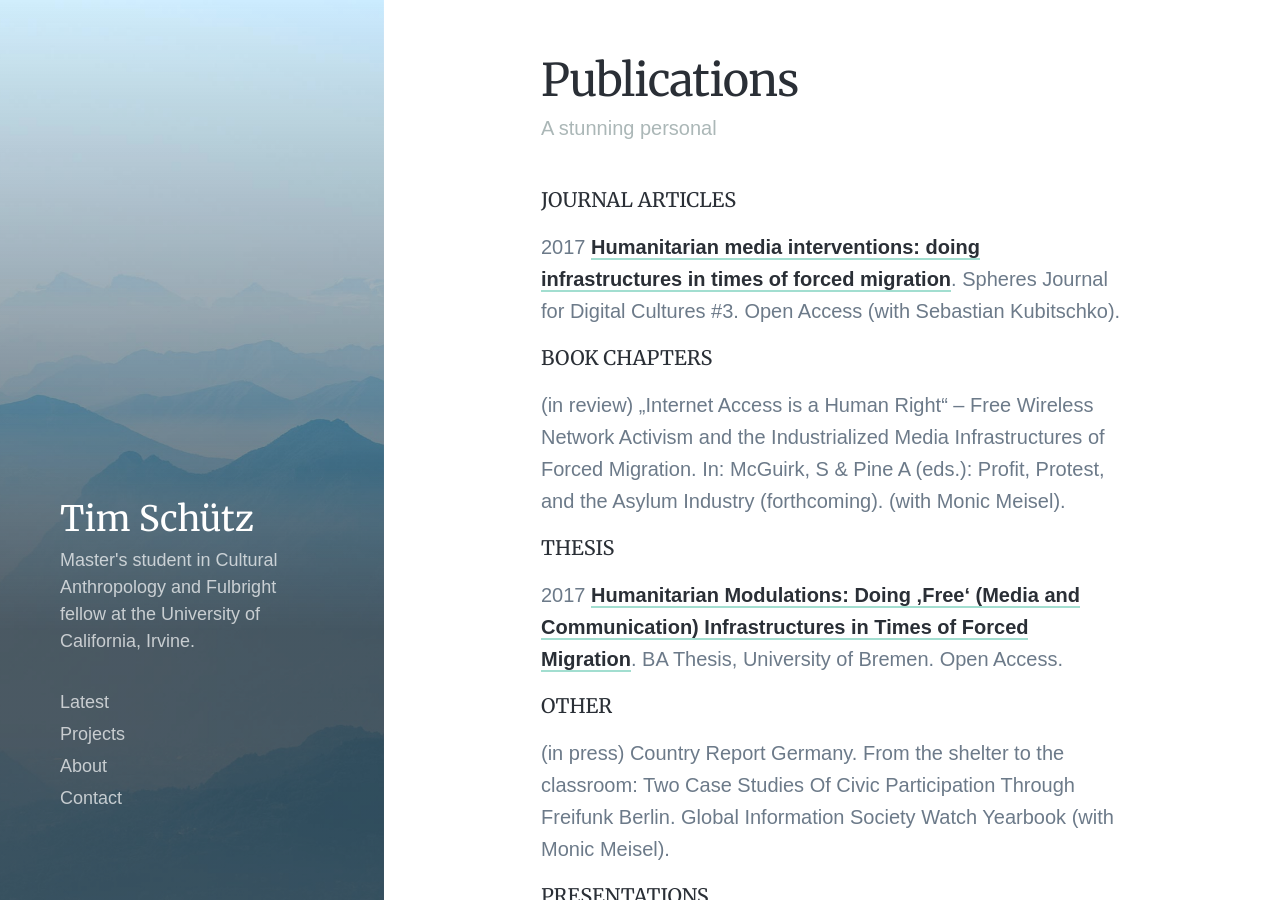
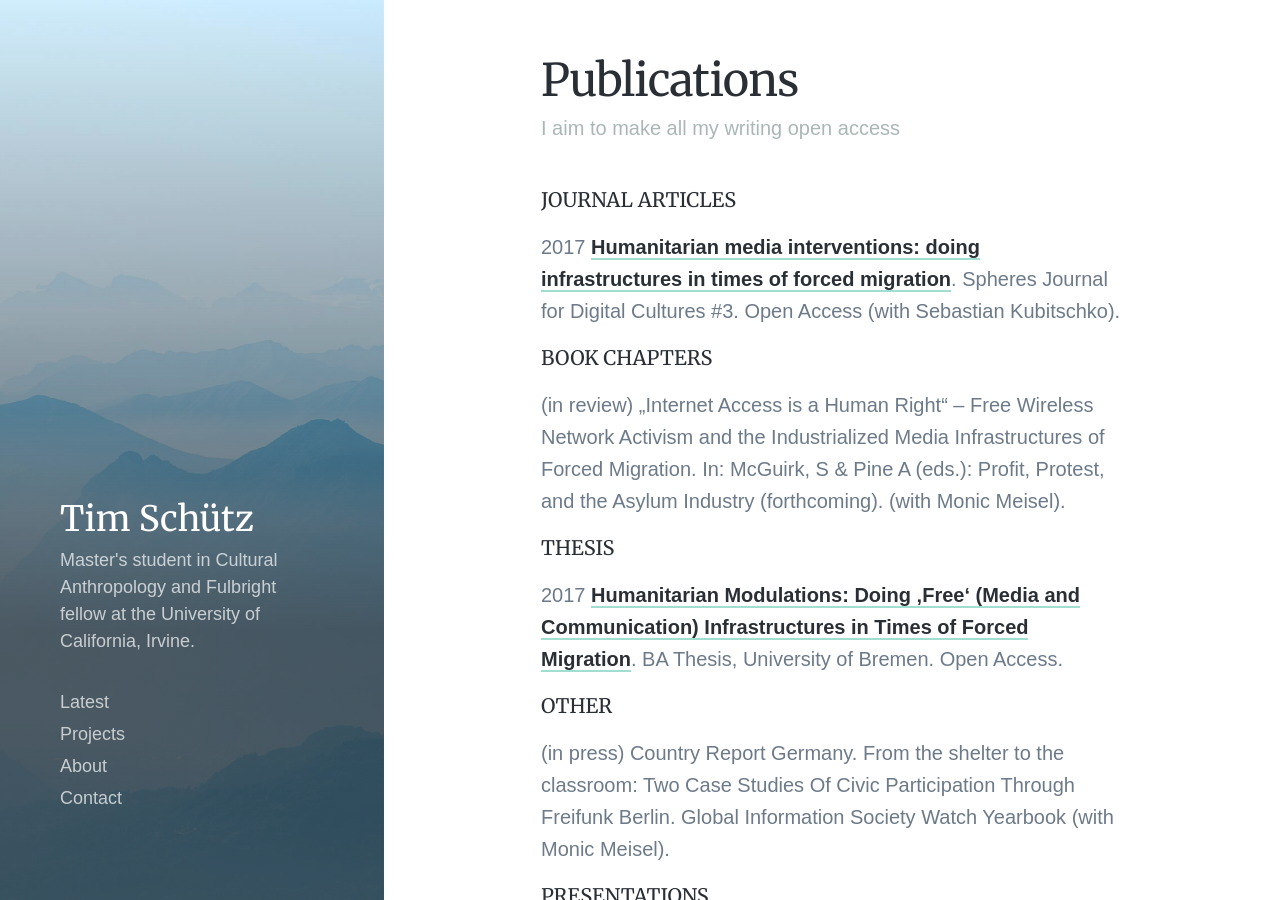
Before and after one commit to Tschuetzuci/tschuetzuci.github.io, a Jekyll site: the page built from _pages/publications.md, in a window 1280 px wide and 900 px high. Built offline with Jekyll 4.4.1, drawn with Linux system fonts in a browser that asks for light colours; nearby versions of some CDN libraries; some web fonts are replaced.

Commit message:
Update publications.md

```diff
--- a/_pages/publications.md
+++ b/_pages/publications.md
@@ -1,7 +1,7 @@
 ---
 title: Publications
-subtitle: A stunning personal
-description: A stunning
+subtitle: I aim to make all my writing open access
+description: Publications by Tim Schütz
 featured_image: /images/demo/demo-portrait.jpg
 ---
 
```
